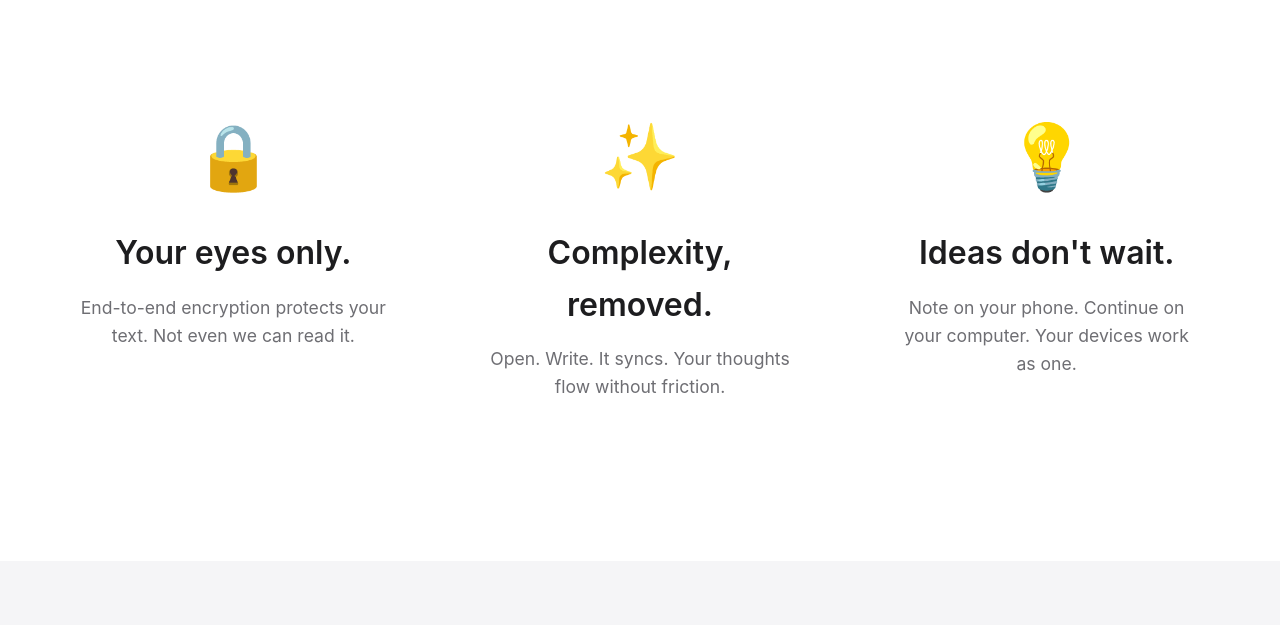
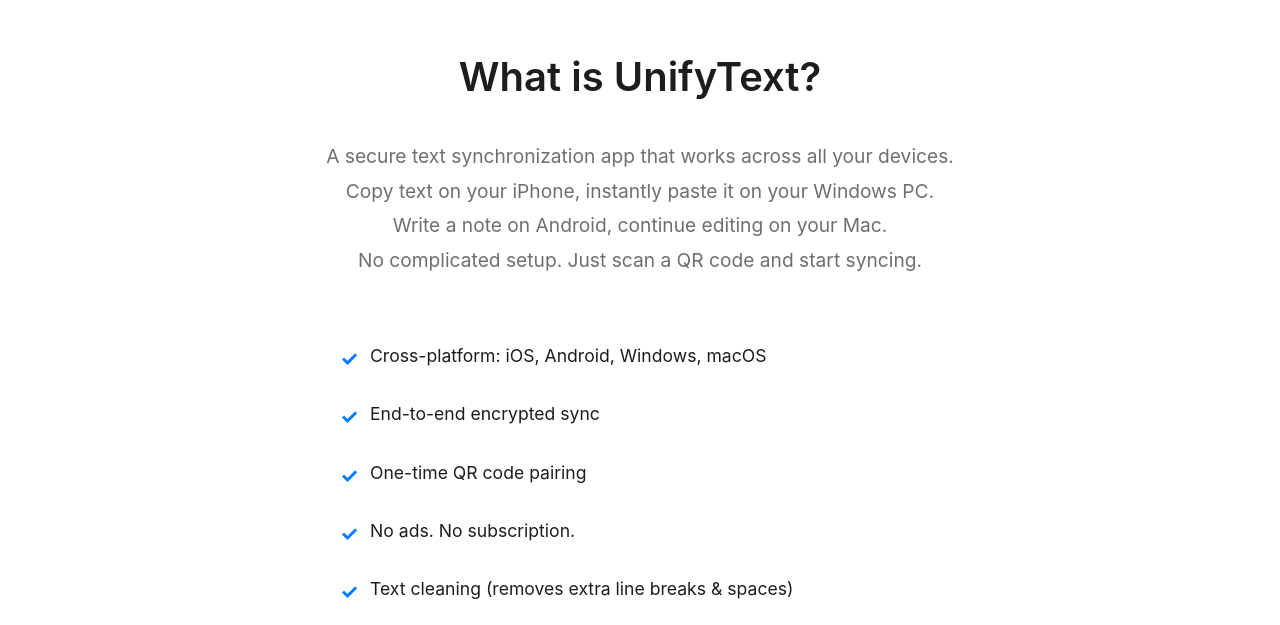
Before and after one commit to msonrm/unifytext-landing, a plain HTML site: page index.html in a window 1280 px wide. Shown: the part 855-1480 px from the top of the page. Drawn offline with Linux system fonts and the light colour scheme.

Commit message:
Add files via upload

```diff
--- a/index.html
+++ b/index.html
@@ -49,6 +49,52 @@
                     <span class="lang-ja">もっと詳しく</span>
                 </a>
             </div>
+        </div>
+    </section>
+
+    <!-- What is Section -->
+    <section class="what-is">
+        <div class="container">
+            <h2>
+                <span class="lang-en">What is UnifyText?</span>
+                <span class="lang-ja">UnifyTextとは？</span>
+            </h2>
+            <p class="what-is-intro">
+                <span class="lang-en">
+                    A secure text synchronization app that works across all your devices.<br>
+                    Copy text on your iPhone, instantly paste it on your Windows PC.<br>
+                    Write a note on Android, continue editing on your Mac.<br>
+                    No complicated setup. Just scan a QR code and start syncing.
+                </span>
+                <span class="lang-ja">
+                    すべてのデバイス間で安全にテキストを同期するアプリです。<br>
+                    iPhoneでコピーしたテキストを、Windows PCですぐペースト。<br>
+                    Androidで書いたメモを、Macで続きを編集。<br>
+                    複雑な設定は不要。QRコードをスキャンするだけ。
+                </span>
+            </p>
+            <ul class="what-is-list">
+                <li>
+                    <span class="lang-en">Cross-platform: iOS, Android, Windows, macOS</span>
+                    <span class="lang-ja">クロスプラットフォーム：iOS、Android、Windows、macOS</span>
+                </li>
+                <li>
+                    <span class="lang-en">End-to-end encrypted sync</span>
+                    <span class="lang-ja">エンドツーエンド暗号化</span>
+                </li>
+                <li>
+                    <span class="lang-en">One-time QR code pairing</span>
+                    <span class="lang-ja">QRコードで簡単ペアリング</span>
+                </li>
+                <li>
+                    <span class="lang-en">No ads. No subscription.</span>
+                    <span class="lang-ja">広告なし・サブスクリプションなし</span>
+                </li>
+                <li>
+                    <span class="lang-en">Text cleaning (removes extra line breaks & spaces)</span>
+                    <span class="lang-ja">テキストクリーニング機能（余分な改行・スペースを除去）</span>
+                </li>
+            </ul>
         </div>
     </section>
 
--- a/style.css
+++ b/style.css
@@ -161,6 +161,54 @@
     color: white;
 }
 
+/* What is Section */
+.what-is {
+    padding: 100px 20px;
+    background: var(--bg-white);
+    text-align: center;
+}
+
+.what-is h2 {
+    font-size: 2.5rem;
+    margin-bottom: 30px;
+    font-weight: 600;
+}
+
+.what-is-intro {
+    font-size: 1.2rem;
+    line-height: 1.8;
+    color: var(--text-light);
+    margin-bottom: 50px;
+    max-width: 800px;
+    margin-left: auto;
+    margin-right: auto;
+}
+
+.what-is-list {
+    list-style: none;
+    max-width: 600px;
+    margin: 0 auto;
+    text-align: left;
+}
+
+.what-is-list li {
+    padding: 15px 0;
+    padding-left: 30px;
+    position: relative;
+    font-size: 1.1rem;
+    color: var(--text-dark);
+    line-height: 1.6;
+}
+
+.what-is-list li::before {
+    content: "✓";
+    position: absolute;
+    left: 0;
+    color: var(--primary-color);
+    font-weight: bold;
+    font-size: 1.3rem;
+}
+
 /* Features Section */
 .features {
     padding: 120px 20px;
```
